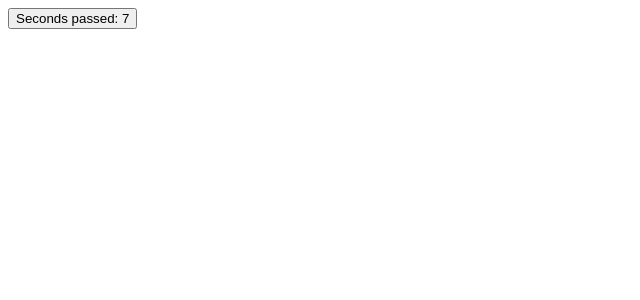
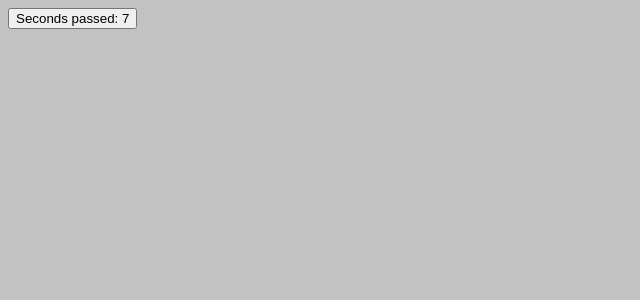
Before and after one commit to MatejBransky/starter-react-with-mobx, a React (Vite) app: page / in a window 1280 px wide. Shown: the top 300 px of the page, without its empty margins (0-640 px from the left). Built offline with nearby package versions, Linux system fonts and the light colour scheme.

Commit message:
support Sass

```diff
--- a/package.json
+++ b/package.json
@@ -29,6 +29,9 @@
     "parcel-plugin-static-files-copy": "^2.0.0",
     "prettier": "^1.16.4",
     "rimraf": "^2.6.3",
+    "sass": "^1.17.2",
+    "stylelint": "^9.10.1",
+    "stylelint-config-recommended": "^2.1.0",
     "typescript": "^3.3.3333"
   },
   "dependencies": {
--- a/src/index.tsx
+++ b/src/index.tsx
@@ -2,6 +2,7 @@ import React from 'react';
 import { render } from 'react-dom';
 import { observable, action } from 'mobx';
 import { observer } from 'mobx-react-lite';
+import './styles.scss';
 
 type AppStateInterface = {
   timer: number;
--- /dev/null
+++ b/src/styles.scss
@@ -0,0 +1,3 @@
+body {
+  background: rgb(194, 194, 194);
+}
```
Also changed, not shown: 1 other file (tests, documents, lock files or other folders).
